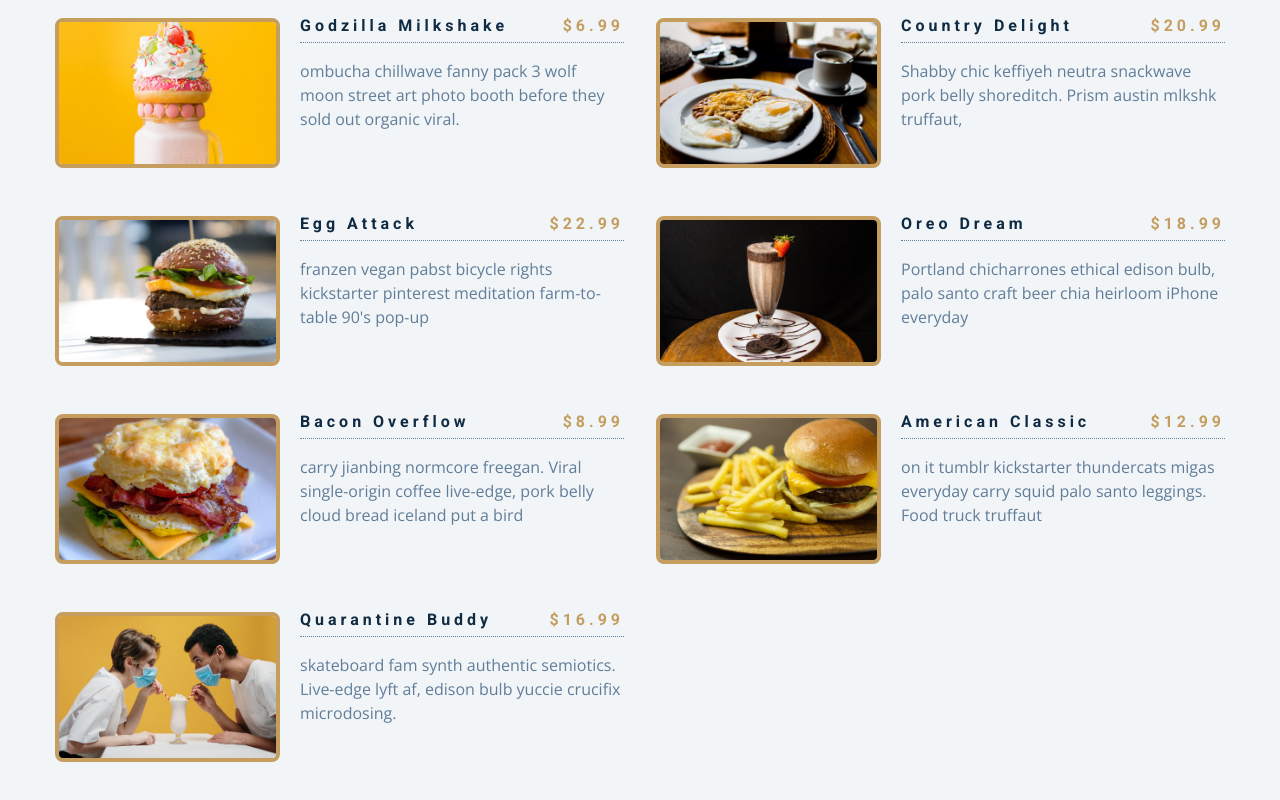
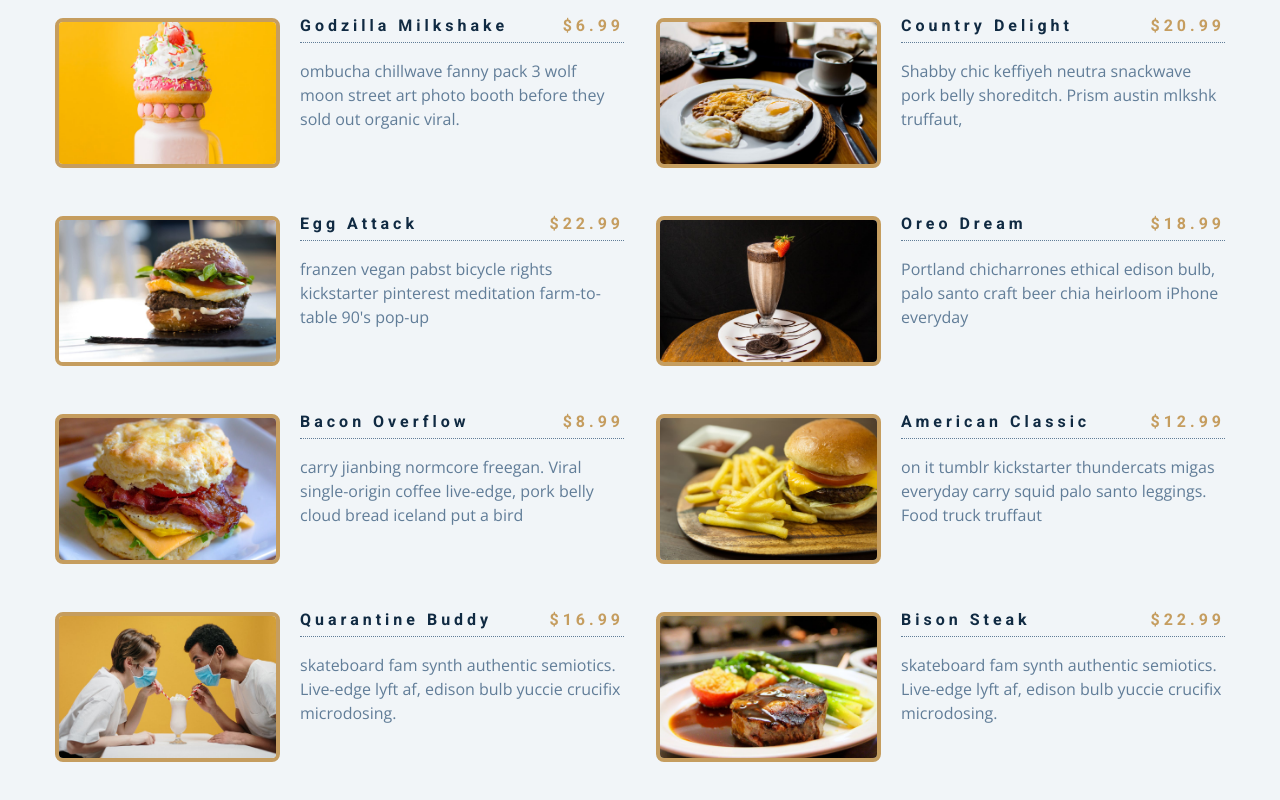
Before and after one commit to claudiahW/js-menu, a plain HTML site: page index.html in a window 1280 px wide. Shown: the part 446-1246 px from the top of the page. Drawn offline with nearby package versions, Linux system fonts and the light colour scheme.

Commit message:
add final touches

```diff
--- a/index.html
+++ b/index.html
@@ -20,17 +20,17 @@
 </div>
 <!--filter buttons-->
 <div class="btn-container">
-    <button class="filter-btn" type="button" data-id="all">all</button>
+    <!-- <button class="filter-btn" type="button" data-id="all">all</button>
     <button class="filter-btn" type="button" data-id="breakfast">breakfast</button>
     <button class="filter-btn" type="button" data-id="lunch">lunch</button>
-    <button class="filter-btn" type="button" data-id="shakes">shakes</button>
+    <button class="filter-btn" type="button" data-id="shakes">shakes</button> -->
 </div>
 <!--menu items-->
 <div class="section-center">
 
 
     <!--single item-->
-    <article class="menu-item">
+    <!-- <article class="menu-item">
      <img src="menu-item.jpeg" class="photo" alt="menu item">
      <div class="item-info">
         <header>
@@ -39,7 +39,7 @@
     </header>
     <p class="item-text">Lorem ipsum dolor sit, amet consectetur adipisicing elit. Ut odit impedit laudantium possimus consequatur necessitatibus voluptatem asperiores tenetur vero veritatis!</p>
      </div>
-    </article>
+    </article> -->
     <!--end of single item-->
 
 
--- a/scripts.js
+++ b/scripts.js
@@ -1,5 +1,3 @@
-// items
-
 const menu = [
     {
       id: 1,
@@ -73,43 +71,30 @@ const menu = [
       img: "./images/item-9.jpeg",
       desc: `skateboard fam synth authentic semiotics. Live-edge lyft af, edison bulb yuccie crucifix microdosing.`,
     },
+    {
+      id: 10,
+      title: "bison steak",
+      category: "dinner",
+      price: 22.99,
+      img: "./images/item-10.jpeg",
+      desc: `skateboard fam synth authentic semiotics. Live-edge lyft af, edison bulb yuccie crucifix microdosing.`,
+    },
   ];
-
+  // get parent element
   const sectionCenter = document.querySelector(".section-center");
-
- const filterBtns = document.querySelectorAll(".filter-btn");
-
-//  load items
- window.addEventListener("DOMContentLoaded", function() {
-    displayMenuItems(menu);
+  const btnContainer = document.querySelector(".btn-container");
+  // display all items when page loads
+  window.addEventListener("DOMContentLoaded", function () {
+    diplayMenuItems(menu);
+    displayMenuButtons();
   });
 
-//  filter items
-filterBtns.forEach(function(btn){
-    btn.addEventListener("click", function(e){
-        const category = e.currentTarget.dataset.id;
+  function diplayMenuItems(menuItems) {
+    let displayMenu = menuItems.map(function (item) {
+      // console.log(item);
 
-        const menuCategory = menu.filter(function (menuItem) {
-            if (menuItem.category === category){
-            return menuItem;
-        }
-        });
-        if (category === 'all'){
-            displayMenuItems(menu)
-        }else{
-            displayMenuItems(menuCategory);
-        }
-
-
-    });
-
-});
-
-
- function displayMenuItems(menuItems){
-    let displayMenu = menuItems.map(function(item){
       return `<article class="menu-item">
-        <img src=${item.img} class="photo"  alt=${item.title} />
+            <img src=${item.img} alt=${item.title} class="photo" />
             <div class="item-info">
               <header>
                 <h4>${item.title}</h4>
@@ -122,6 +107,47 @@ filterBtns.forEach(function(btn){
           </article>`;
     });
     displayMenu = displayMenu.join("");
+    // console.log(displayMenu);
+
     sectionCenter.innerHTML = displayMenu;
+  }
+  function displayMenuButtons() {
+    const categories = menu.reduce(
+      function (values, item) {
+        if (!values.includes(item.category)) {
+          values.push(item.category);
+        }
+        return values;
+      },
+      ["all"]
+    );
+    const categoryBtns = categories
+      .map(function (category) {
+        return `<button type="button" class="filter-btn" data-id=${category}>
+            ${category}
+          </button>`;
+      })
+      .join("");
 
+    btnContainer.innerHTML = categoryBtns;
+    const filterBtns = btnContainer.querySelectorAll(".filter-btn");
+    console.log(filterBtns);
+
+    filterBtns.forEach(function (btn) {
+      btn.addEventListener("click", function (e) {
+        // console.log(e.currentTarget.dataset);
+        const category = e.currentTarget.dataset.id;
+        const menuCategory = menu.filter(function (menuItem) {
+          // console.log(menuItem.category);
+          if (menuItem.category === category) {
+            return menuItem;
           }
+        });
+        if (category === "all") {
+          diplayMenuItems(menu);
+        } else {
+          diplayMenuItems(menuCategory);
+        }
+      });
+    });
+  }
```
Lines whose indentation alone changed are shown as unchanged.
